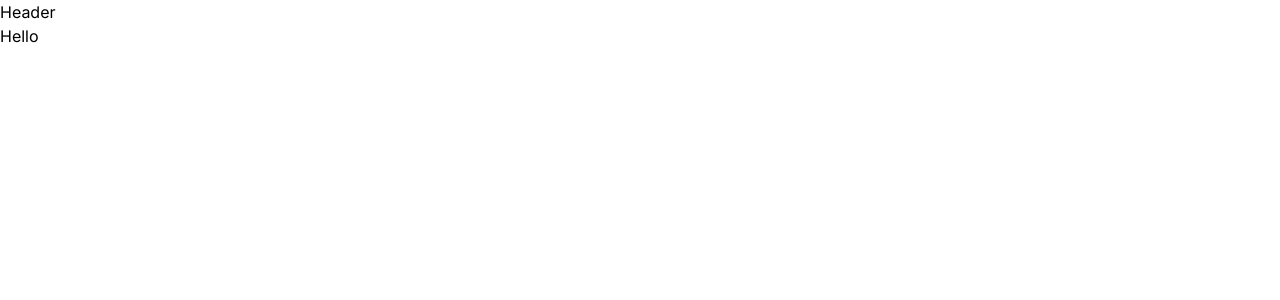
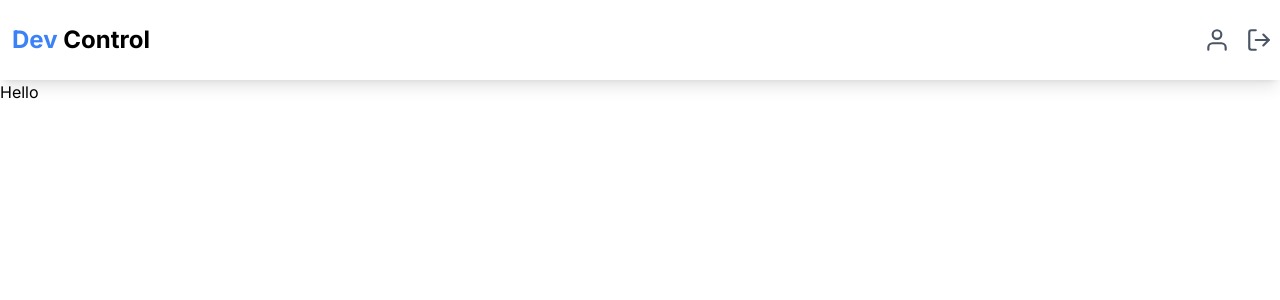
Before and after one commit to devIgor1/control-dev, a Next.js app: page / in a window 1280 px wide. Shown: the top 300 px of the page. Built offline with nearby package versions, Linux system fonts and the light colour scheme.

Commit message:
feat: finish header

```diff
--- a/src/components/header/index.tsx
+++ b/src/components/header/index.tsx
@@ -1,7 +1,24 @@
+import { FiUser, FiLogOut } from "react-icons/fi"
+import Link from "next/link"
+
 export function Header() {
   return (
-    <header>
-      <h1>Header</h1>
+    <header className="w-full flex items-center px-2 py-4 bg-white h-20 shadow-lg">
+      <div className="w-full flex items-center justify-between max-w-7xl mx-auto">
+        <Link href="/">
+          <h1 className="font-bold text-2xl pl-1 hover:tracking-wide duration-300">
+            <span className="text-blue-500">Dev</span> Control
+          </h1>
+        </Link>
+        <div className="flex items-baseline gap-4">
+          <Link href="/dashboard">
+            <FiUser size={26} color="#4b5563" />
+          </Link>
+          <button>
+            <FiLogOut size={26} color="#4b5563" />
+          </button>
+        </div>
+      </div>
     </header>
   )
 }
```
Also changed, not shown: package.json (+4 -3 lines), 1 other file (tests, documents, lock files or other folders).
